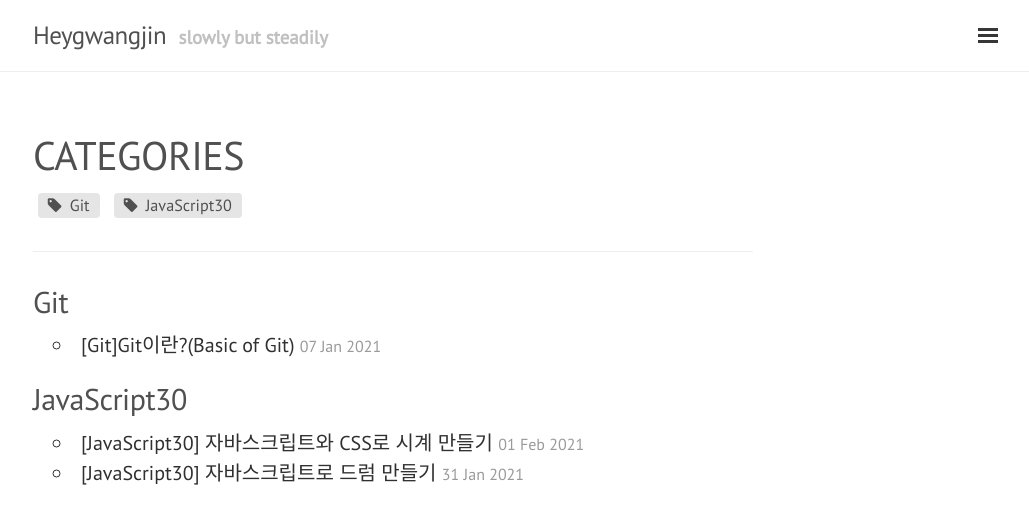
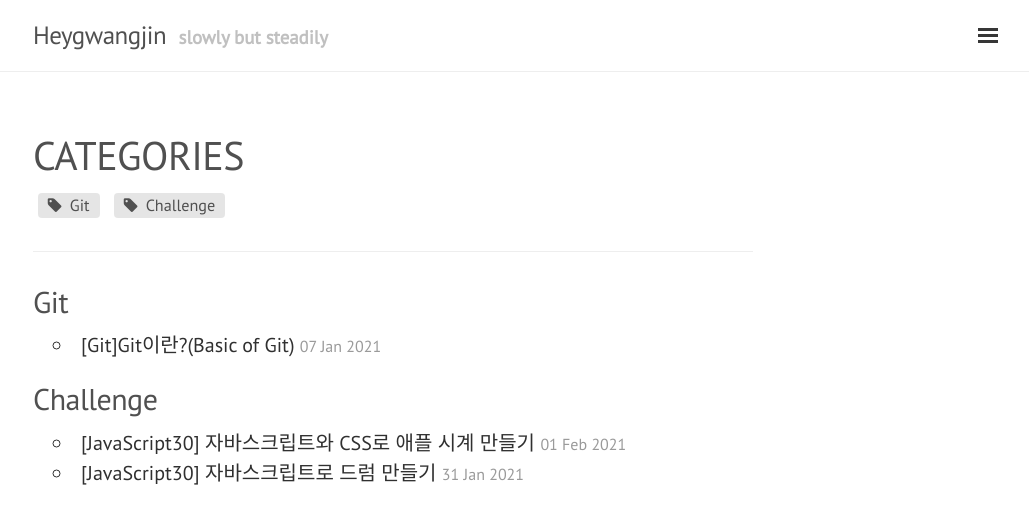
Before and after one commit to heygwangjin/heygwangjin.github.io, a Jekyll site: the page built from blog/categories.html, in a window 1280 px wide. Shown: the top 524 px of the page, without its empty margins (247-1276 px from the left). Built offline with Jekyll 4.4.1, drawn with Linux system fonts in a browser that asks for light colours; nearby versions of some CDN libraries; comment, search, counter and statistics services are not loaded.

Commit message:
Change categories name

```diff
--- a/_posts/2021-01-31-Day01.md
+++ b/_posts/2021-01-31-Day01.md
@@ -2,7 +2,7 @@
 layout: post
 title: "[JavaScript30] 자바스크립트로 드럼 만들기"
 tags: Web JavaScript30
-categories: JavaScript30
+categories: Challenge
 ---
 
 # Day01 - 자바스크립트로 드럼 만들기
--- a/_posts/2021-02-01-Day02.md
+++ b/_posts/2021-02-01-Day02.md
@@ -1,8 +1,8 @@
 ---
 layout: post
-title: "[JavaScript30] 자바스크립트와 CSS로 시계 만들기"
+title: "[JavaScript30] 자바스크립트와 CSS로 애플 시계 만들기"
 tags: Web JavaScript30
-categories: JavaScript30
+categories: Challenge
 ---
 
 # Day02 - 자바스크립트와 CSS로 시계 만들기
```
Also changed, not shown: other parts of _posts/2021-02-01-Day02.md (+1 -1 lines).
